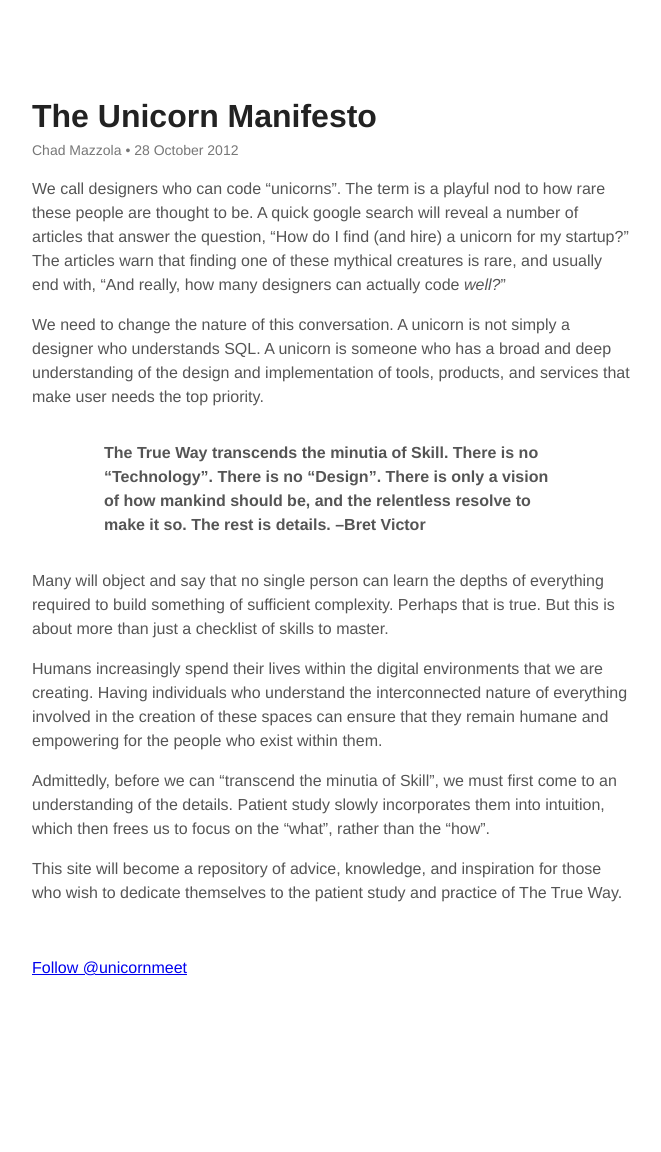
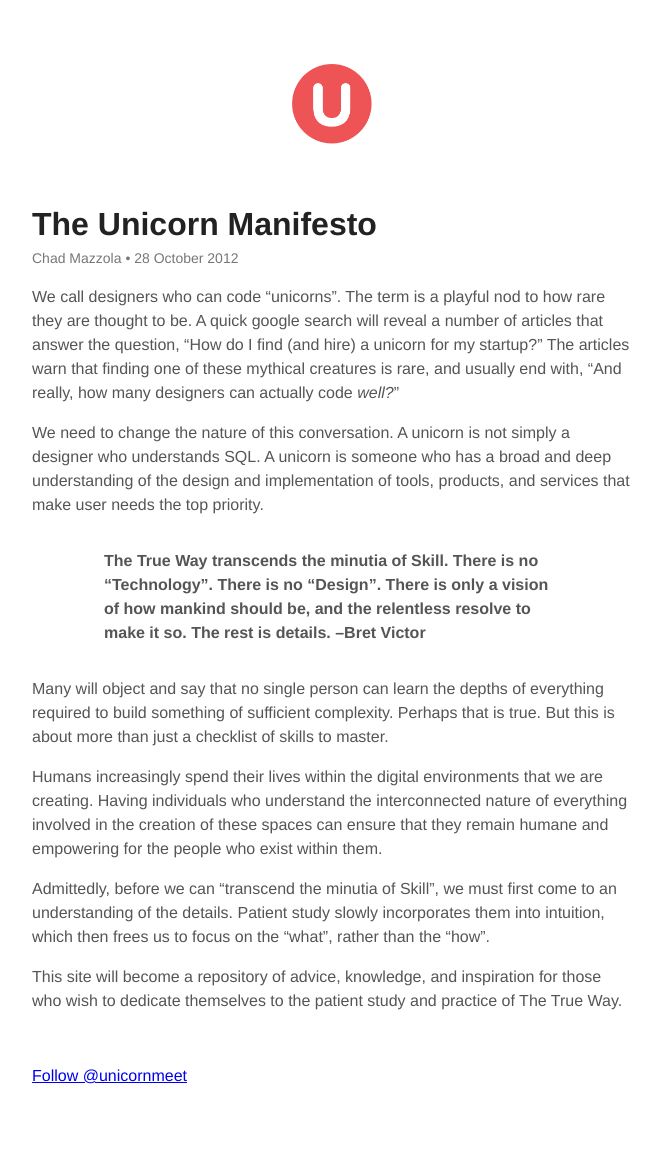
Before and after one commit to ehmorris/unicornmeet, a Jekyll site: the page built from _posts/2012-10-28-manifesto.md, in a window 1280 px wide. Shown: the whole page, without its empty margins (308-969 px from the left). Built offline with Jekyll 4.4.1, drawn with Linux system fonts in a browser that asks for light colours; Markdown is read by kramdown in place of the engine named in the settings; comment, search, counter and statistics services are not loaded; before the commit the page ends 1080 px from its top, so only the background shows below that; grey boxes are pictures that could not be loaded.

Commit message:
Favicon. Logo. Layout.

```diff
--- a/_layouts/default.html
+++ b/_layouts/default.html
@@ -7,11 +7,16 @@
     <title>{% if page.title %}{{ page.title }} &bull; {% endif %}{{ site.title }}</title>
     <link rel="stylesheet" href="/stylesheets/application.css" media="screen">
     <link href="/feeds/articles.xml" rel="alternate" title="RSS feed" type="application/atom+xml">
+    <link rel="shortcut icon" href="/favicon.png">
     {% include analytics.html %}
     <!--[if lt IE 9]><script src="http://html5shim.googlecode.com/svn/trunk/html5.js"></script><![endif]-->
   </head>
 
   <body class="body-{{ page.type }}">
+    <header>
+      <h1><a href="/">unicornmeet</a></h1>
+    </header>
+
     <section class="container">
       <section class="content">
         {{ content }}
--- a/_posts/2012-10-28-manifesto.md
+++ b/_posts/2012-10-28-manifesto.md
@@ -5,7 +5,7 @@ title: The Unicorn Manifesto
 author: Chad Mazzola
 ---
 
-We call designers who can code "unicorns". The term is a playful nod to how rare these people are thought to be. A quick google search will reveal a number of articles that answer the question, "How do I find (and hire) a unicorn for my startup?" The articles warn that finding one of these mythical creatures is rare, and usually end with, "And really, how many designers can actually code *well?*"
+We call designers who can code "unicorns". The term is a playful nod to how rare they are thought to be. A quick google search will reveal a number of articles that answer the question, "How do I find (and hire) a unicorn for my startup?" The articles warn that finding one of these mythical creatures is rare, and usually end with, "And really, how many designers can actually code *well?*"
 
 We need to change the nature of this conversation. A unicorn is not simply a designer who understands SQL. A unicorn is someone who has a broad and deep understanding of the design and implementation of tools, products, and services that make user needs the top priority.
 
--- a/stylesheets/application.css
+++ b/stylesheets/application.css
@@ -61,6 +61,21 @@ table {
 .clearfix, .container .post .share {
   *zoom: 1; }
 
+header h1 a {
+  text-indent: 100%;
+  white-space: nowrap;
+  overflow: hidden; }
+
+header {
+  margin: 64px; }
+  header h1 a {
+    background: url("/images/logo.png") no-repeat;
+    background-size: 80px 80px;
+    display: block;
+    height: 80px;
+    margin: 0 auto;
+    width: 80px; }
+
 body {
   color: #555;
   font-family: "helvetica neue", helvetica, arial, sans-serif;
@@ -68,7 +83,7 @@ body {
 
 .container {
   max-width: 600px;
-  margin: 100px auto; }
+  margin: 64px auto; }
   .container .post h2 {
     color: #222;
     font-size: 32px;
--- /dev/null
+++ b/stylesheets/scss/_mixins.scss
@@ -0,0 +1,5 @@
+%hide-text {
+  text-indent: 100%;
+  white-space: nowrap;
+  overflow: hidden;
+}
--- a/stylesheets/scss/application.scss
+++ b/stylesheets/scss/application.scss
@@ -1,5 +1,7 @@
 @import 'reset';
 @import 'bourbon/bourbon';
+@import 'mixins';
+@import 'header';
 
 body {
   color: #555;
@@ -9,7 +11,7 @@ body {
 
 .container {
   max-width: 600px;
-  margin: 100px auto;
+  margin: 64px auto;
 
   .post {
     h2 {
```
Also changed, not shown: stylesheets/scss/_header.scss (added, +17 -0 lines), favicon.png (added), images/logo.png (added).
